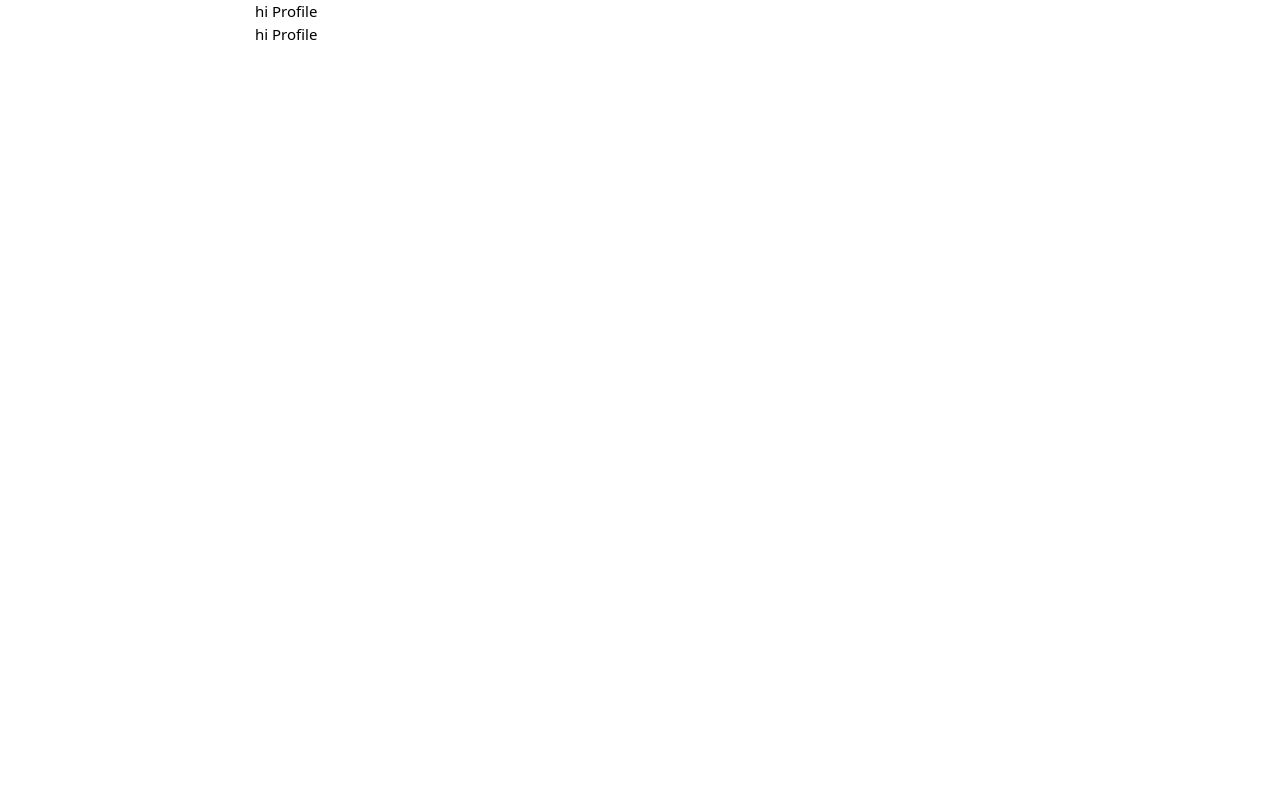
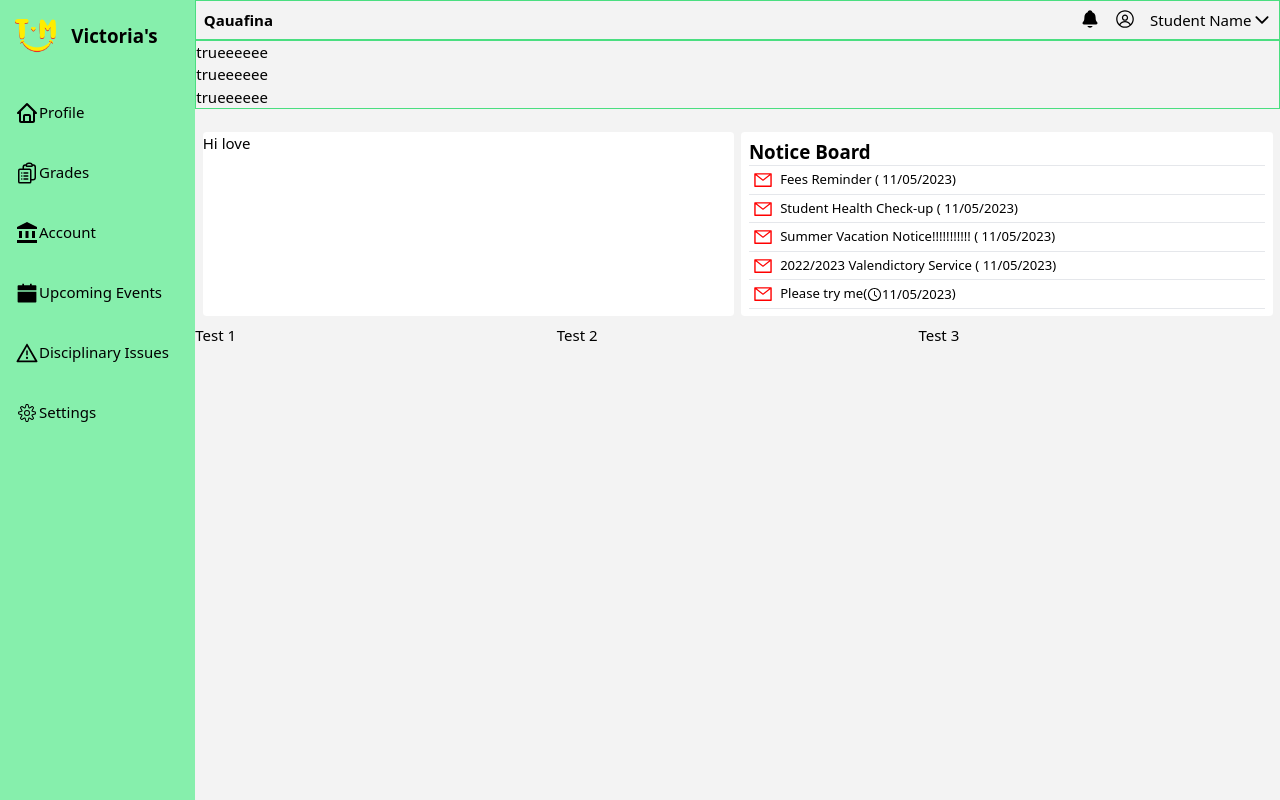
Before and after one commit to timhilehin1/my-school, a React (Vite) app: page /studentDashboard/profile in a window 1280 px wide. Built offline with nearby package versions, Linux system fonts and the light colour scheme.

Commit message:
progress on dashboard

```diff
--- a/src/App.jsx
+++ b/src/App.jsx
@@ -49,9 +49,9 @@ function App() {
         <Route path="portal" element={<Portal />}/>
         <Route path='portalsignup' element={<PortalSignUp/>}/>
         <Route path='portalLogin' element={<PortalLogin />} />
-                  <Route path='studentDashboard/*' element={<section className="studentDashboard block md:flex gap-8">
+                  <Route path='studentDashboard/*' element={<section className="studentDashboard block md:flex ">
                       <Sidebar />
-                      <div className='main'>
+                      <div className='main w-full bg-[#f3f3f3]'>
                               <Routes>
                               <Route path="profile" element={<Profile />} />
                               <Route path="test1" element={<Test1 />} />
--- a/src/Components/PortalLogin.jsx
+++ b/src/Components/PortalLogin.jsx
@@ -34,7 +34,7 @@ function PortalLogin() {
         .then((userCredentials)=>{
             alert('user logged in')
             console.log(userCredentials)
-            navigate("/studentDashboard")
+            navigate("/studentDashboard/profile")
         })
         .catch((error)=>{
             alert('an error occured')
--- a/src/Components/Profile.jsx
+++ b/src/Components/Profile.jsx
@@ -1,11 +1,79 @@
 import React from "react";
+import { IoNotifications } from "react-icons/io5";
+import { RxAvatar } from "react-icons/rx";
+import { IoIosArrowDown } from "react-icons/io";
+import { AiOutlineMail, AiOutlineClockCircle } from "react-icons/ai";
+import { Link } from "react-router-dom";
 
 function Profile() {
     return (
-        <>
-            <p>hi Profile </p>
-              <p>hi Profile </p>
-        </>
+        <div className="">
+            <nav className="border border-green-400 w-full flex justify-between p-2">
+                <p className="font-bold">Qauafina</p>
+
+
+
+                <div className="flex gap-4">
+                      <IoNotifications size={20} />
+                   <RxAvatar size={20} />
+                    <p className="flex items-center">Student Name  <IoIosArrowDown className="" size={20} /> </p>
+                    </div>
+            </nav>
+
+            <section className="advert border border-green-400">
+                <p>trueeeeee</p>
+                <p>trueeeeee</p>
+                <p>trueeeeee</p>
+            </section>
+
+            <section className="grid grid-cols-1 md:grid-cols-2 gap-2 mt-4 p-2">
+
+                <div className="intro bg-[#ffffff] rounded">
+                   <p>Hi love</p>
+                </div>
+
+                  <div className="notice-card bg-[#ffffff] rounded p-2">
+                    <p className="text-xl font-bold">Notice Board</p>
+                    <hr />
+                    <div className="flex gap-2 text-sm p-1">
+                        <AiOutlineMail style={{ color: "red" }} size={20} />
+                        <p>Fees Reminder ( 11/05/2023)</p>
+                    </div>
+                    <hr />
+                    <div className="flex gap-2 text-sm p-1">
+                        <AiOutlineMail style={{ color: "red" }} size={20} />
+                        <p>Student Health Check-up ( 11/05/2023)</p>
+                    </div>
+                    <hr />
+                    <div className="flex gap-2 text-sm p-1">
+                        <AiOutlineMail style={{ color: "red" }} size={20} />
+                        <p>Summer Vacation Notice!!!!!!!!!!! ( 11/05/2023)</p>
+                    </div>
+                    <hr />
+
+                    <div className="flex gap-2 text-sm p-1">
+                        <AiOutlineMail style={{ color: "red" }} size={20} />
+                        <p>2022/2023 Valendictory Service ( 11/05/2023)</p>
+                    </div>
+                    <hr />
+
+                   <Link to=""> <div className="flex gap-2 text-sm p-1">
+                        <AiOutlineMail style={{ color: "red" }} size={20} />
+                        <p className="flex"> <p>Please try me</p>( <div className="flex items-center"><AiOutlineClockCircle style={{ color: "" }} size={15}/> <p>11/05/2023</p></div>)</p>
+                    </div>
+                        <hr />
+                        </Link>
+                 </div>
+            </section>
+
+            <section className="grid grid-cols-1 md:grid-cols-3 ">
+                <p>Test 1</p>
+                <p>Test 2</p>
+                <p>Test 3</p>
+
+            </section>
+
+        </div>
     )
 }
 
--- a/src/Components/Sidebar.jsx
+++ b/src/Components/Sidebar.jsx
@@ -5,7 +5,7 @@ import { AiOutlineMenu } from "react-icons/ai";
 import { BiHome } from "react-icons/bi";
 import { HiOutlineClipboardDocumentList } from "react-icons/hi2";
 import { MdAccountBalance } from "react-icons/md";
-import { AiFillCalendar } from "react-icons/ai";
+import { AiFillCalendar, AiOutlineWarning} from "react-icons/ai";
 import { CiSettings } from "react-icons/ci";
 
 
@@ -20,13 +20,13 @@ const [SideMenu, setSidemenu] = useState(false)
     return (
         <>
 
-        <div className= {`absolute md:relative ${SideMenu ? "translate-x-0" : "-translate-x-full"} bg-[#86efac] w-60 h-screen px-4 py-4 sidebar transition-transform duration-300 ease-in-out`}>
+        <div className= {`absolute md:relative ${SideMenu ? "translate-x-0 md:translate-x-0" : "-translate-x-full md:translate-x-0"} bg-[#86efac] w-60 h-screen px-4 py-4 sidebar transition-transform duration-300 ease-in-out`}>
             <div className="flex gap-4 items-center">
                 <img className='h-11' src={logo} />
                 <p className="text-xl font-bold">Victoria's</p>
             </div>
 
-                <section className="mt-8 leading-10">
+                <section className="mt-10 leading-10 flex flex-col gap-6">
 
                     <Link to="profile">
                         <div className="flex items-center">
@@ -48,14 +48,22 @@ const [SideMenu, setSidemenu] = useState(false)
                         </div>
                         </Link>
 
-                    <Link to="Calendar">
+                    <Link to="calendar">
                             <div className="flex items-center">
                     <AiFillCalendar size={24} />
                             <p>Upcoming Events</p>
                             </div>
+                    </Link>
+
+                     <Link to="disciplinary">
+                            <div className="flex items-center">
+                    <AiOutlineWarning size={24} />
+                            <p>Disciplinary Issues</p>
+                            </div>
                         </Link>
 
-                    <Link to="Calendar">
+
+                    <Link to="settings">
                         <div className="flex items-center">
                       <CiSettings size={24}/>
                             <p>Settings</p>
--- a/src/index.css
+++ b/src/index.css
@@ -107,6 +107,11 @@ input {
     /* min-height: 100%; */
     overflow: auto;
 }
-.showSidebar{
+
+.showSidebar {
     transform: translateX(100%);
 }
+
+.mynav{
+    width: 100%;
+}
```
